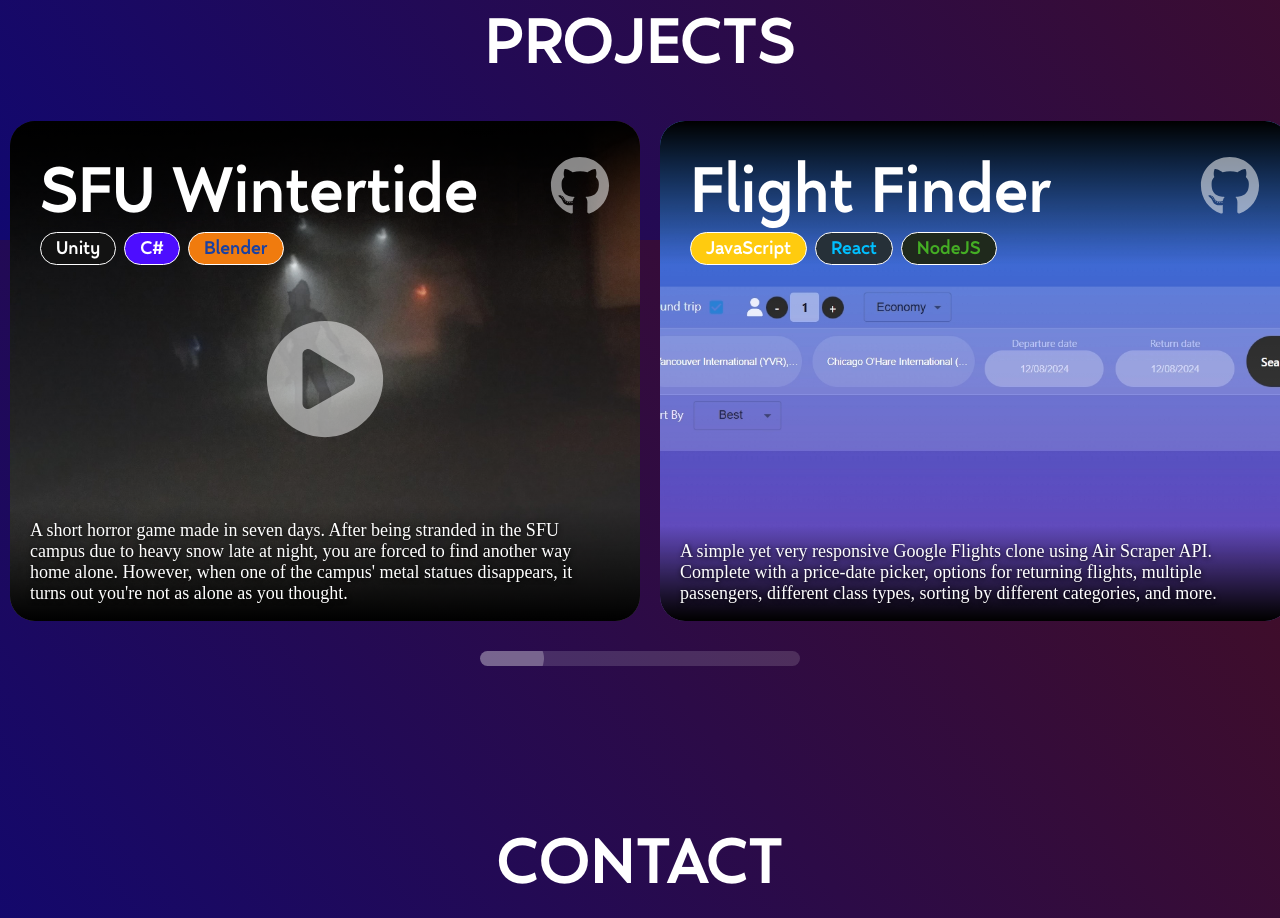
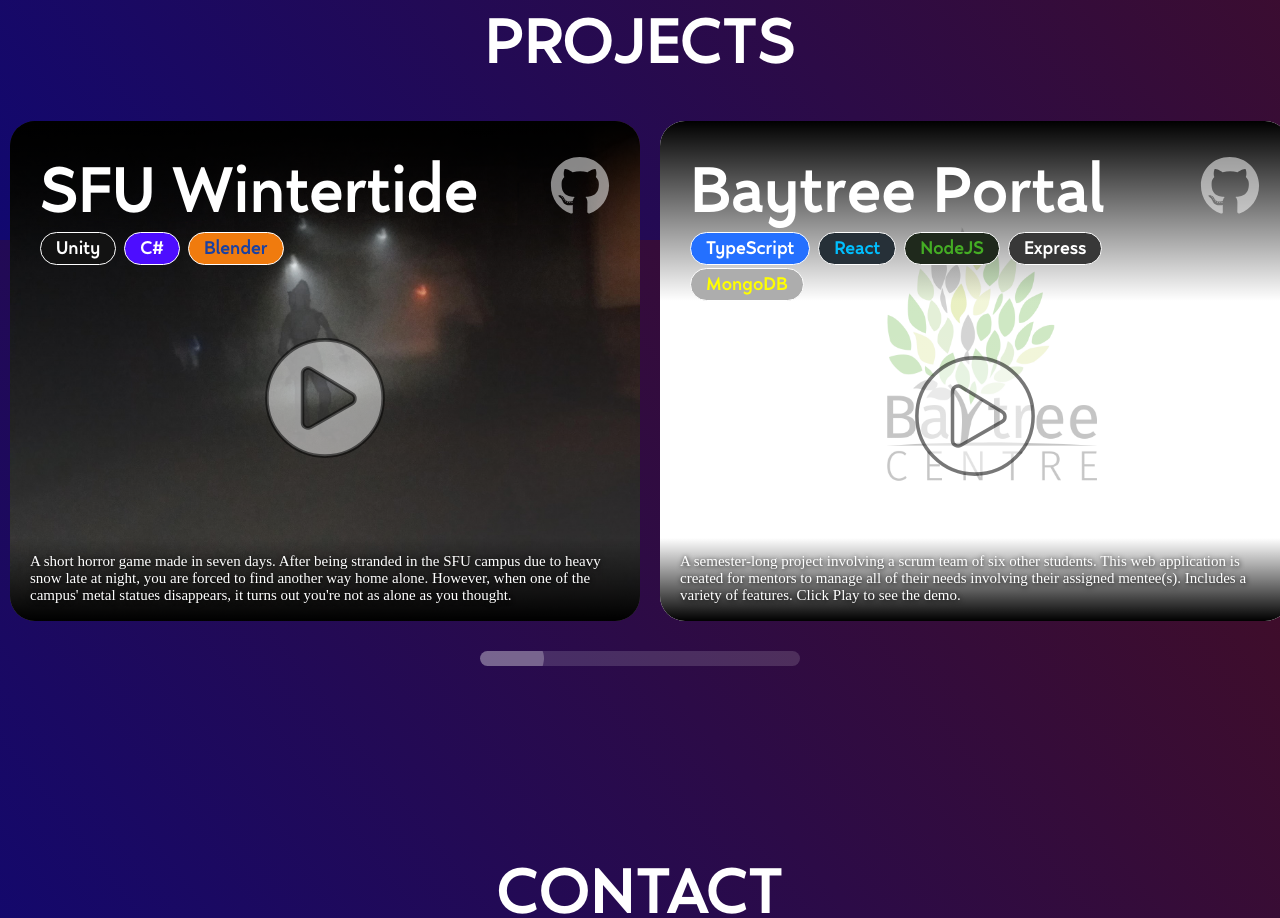
Before and after one commit to pedrogaldfreitas/personal-site, a React (Create React App) app: page / in a window 1280 px wide. Shown: the part 2960-3878 px from the top of the page. Built offline with nearby package versions, Linux system fonts and the light colour scheme.

Commit message:
Site Update: Video playback added for projects

```diff
--- a/package.json
+++ b/package.json
@@ -13,12 +13,14 @@
     "react-google-recaptcha": "^3.1.0",
     "react-helmet": "^6.1.0",
     "react-icons": "^5.4.0",
+    "react-player": "^2.16.0",
     "react-router-dom": "^7.4.0",
     "react-scripts": "5.0.1",
     "react-spring": "^9.7.5",
     "react-svg": "^16.2.0",
     "react-unity-webgl": "^9.8.0",
     "react-vertical-timeline-component": "^3.5.3",
+    "react-youtube": "^10.1.0",
     "sass": "^1.83.4",
     "swiper": "^11.2.1",
     "three": "^0.172.0",
--- a/src/Components/MyCarousel.js
+++ b/src/Components/MyCarousel.js
@@ -11,14 +11,39 @@
 import BaytreeCentrePic from '../Images/BaytreeCentre.png'
 import LCFPic from '../Images/LCF.png';
 import WorkshopPlusPic from '../Images/WorkshopPlus.png';
+import ReactPlayer from 'react-player';
+import { useRef, useState } from 'react';
 
 export default function MyCarousel() {
+    const videoRef = useRef(null);
+    const [video, setVideo] = useState({
+        title: '',
+        url: ''
+    });
+
     const footers = {
         SFUWintertide: "A short horror game made in seven days. After being stranded in the SFU campus due to heavy snow late at night, you are forced to find another way home alone. However, when one of the campus' metal statues disappears, it turns out you're not as alone as you thought.",
         Skyscrapper: "A simple yet very responsive Google Flights clone using Air Scraper API. Complete with a price-date picker, options for returning flights, multiple passengers, different class types, sorting by different categories, and more.",
-        BaytreeCentre: "A semester-long project involving a scrum team of six other students. This web application is created for mentors to manage all of their needs involving their assigned mentee(s). They can view their session history, clock in/out of sessions, complete monthly questionnaires, access Baytree Centre resources, and receive notifications from Baytree admins.",
+        BaytreeCentre: "A semester-long project involving a scrum team of six other students. This web application is created for mentors to manage all of their needs involving their assigned mentee(s). Includes a variety of features. Click Play to see the demo.",
         LCF: "An upcoming indie game about a summer camp haunted by an enigmatic native tribe. With many mechanics implemented pertaining to top-down 2D combat, platforming, object interactions, animation, and physics in general, this is my most developed project to date. Playable demo coming soon.",
         WorkshopPlus: "Workshop+ is a virtual platform that brings the university workshop experience online. Students join with a code, select a course and assignment, and access past TA-led help videos or request live assistance. TAs can set availability across multiple workshops, ensuring targeted support.",
+    }
+
+    function SetCarouselVideo(videoid) {
+        switch (videoid) {
+            case 'baytree':
+                setVideo({
+                    title: 'Demo: Baytree Centre Mentor Portal',
+                    url: '/Videos/BaytreeCentre.mp4'
+                })
+                break;
+        }
+
+        setTimeout(() => {
+            const videoPosition = videoRef.current.getBoundingClientRect().top + window.scrollY;
+            const offset = -125;
+            window.scrollTo({ top: videoPosition + offset, behavior: "smooth" });
+        }, 500);
     }
 
     return (
@@ -46,10 +71,10 @@
                     <ProjectSlide title="SFU Wintertide" techUsed={["Unity", "C#", "Blender"]} githubLink="https://github.com/pedrogaldfreitas/sfuwintertide" footerText={footers["SFUWintertide"]} img={SFUWintertidePic} playable={true} playableText={'Play!'} onClickPlay={() => window.open("https://doctorcrawfish.itch.io/sfuwintertide", "_blank")}/>
                 </SwiperSlide>
                 <SwiperSlide>
-                    <ProjectSlide title="Flight Finder" techUsed={["JavaScript", "React", "NodeJS"]} githubLink="https://github.com/pedrogaldfreitas/google-flights-clone" footerText={footers["Skyscrapper"]} img={SkyscrapperPic}/>
+                    <ProjectSlide title="Baytree Portal" techUsed={["TypeScript", "React", "NodeJS", "Express", "MongoDB"]} githubLink="https://github.com/Earth-373/baytree-centre-app" footerText={footers["BaytreeCentre"]} img={BaytreeCentrePic} playable={true} playableText={'Play Demo'} onClickPlay={() => SetCarouselVideo('baytree')}/>
                 </SwiperSlide>
                 <SwiperSlide>
-                    <ProjectSlide title="Baytree Mentor Portal" techUsed={["TypeScript", "React", "NodeJS", "Express", "MongoDB"]} githubLink="https://github.com/Earth-373/baytree-centre-app" footerText={footers["BaytreeCentre"]} img={BaytreeCentrePic}/>
+                    <ProjectSlide title="Flight Finder" techUsed={["JavaScript", "React", "NodeJS"]} githubLink="https://github.com/pedrogaldfreitas/google-flights-clone" footerText={footers["Skyscrapper"]} img={SkyscrapperPic}/>
                 </SwiperSlide>
                 <SwiperSlide>
                     <ProjectSlide title="Occult Cascadia" techUsed={["Unity", "C#"]} githubLink="https://github.com/pedrogaldfreitas/CampGame" footerText={footers["LCF"]} img={LCFPic}/>
@@ -59,6 +84,15 @@
                 </SwiperSlide>
             </Swiper>
             <div className="swiper-pagination"></div>
+            <div className="video-container" ref={videoRef}>
+                <ReactPlayer
+                    url={video.url}
+                    controls
+                    width="100%"
+                    height="auto"
+                />
+                <div className="video-title">{video.title}</div>
+            </div>
         </div>
     );
 };
--- a/src/Styles/carousel.scss
+++ b/src/Styles/carousel.scss
@@ -7,6 +7,28 @@
 .carousel-container {
     justify-items: center;
     width: -webkit-fill-available;
+
+    .video-container {
+        width: 60%;
+        margin-top: 30px;
+
+        @media (max-width: 1250px) {
+            width: 90%;
+        }
+
+        video {
+            border-radius: 30px;
+        }
+
+        .video-title {
+            font-family: 'Nyata FTR';
+            color: rgba(255, 255, 255, 0.623);
+            font-size: 30px;
+            margin-top: 15px;
+        }
+
+
+    }
 }
 
 .slide-style {
@@ -46,7 +68,7 @@
             background: linear-gradient(to bottom, rgb(0 0 0 / 100%), transparent);
             border-radius: 25px 25px 0 0;
 
-            @media (max-width: 1060px) {
+            @media (max-width: 1130px) {
                 font-size: 50px;
             }
 
@@ -86,7 +108,7 @@
             font-family: 'Nyata FTR';
             width: fit-content;
             align-self: center;
-
+            transition: (text-shadow 0.1s ease);
 
             .icon {
                 font-size: 120px;
@@ -94,12 +116,26 @@
                 margin-top: 25px;
                 padding-bottom: 5px;
                 transition: (font-size 0.1s ease), (color 0.1s ease);
+
+                @media (max-width: 530px) {
+                    font-size: 100px;
+                }
+
+                path, circle, rect {
+                    stroke: rgba(0, 0, 0, 0.534);
+                    stroke-width: 15;
+                    transition: (stroke 0.1s ease), (stroke-width 0.1s ease);
+                }
             }
 
             .playable-text {
-                font-size: 30px;
+                font-size: 25px;
                 color: rgba(255, 255, 255, 0);
                 transition: (font-size 0.1s ease), (color 0.1s ease);
+
+                @media (max-width: 530px) {
+                    font-size: 15px;
+                }
             }
 
             &:hover {
@@ -107,10 +143,24 @@
                     color: white;
                     cursor: pointer;
                     font-size: 135px;
+
+                    @media (max-width: 530px) {
+                        font-size: 115px;
+                    }
+
+                    path, circle, rect {
+                        stroke: black;
+                        stroke-width: 5;
+                    }
                 }
 
                 .playable-text {
                     color: white;
+                    text-shadow:
+                        -2px -2px 0 black,
+                        2px -2px 0 black,
+                        -2px  2px 0 black,
+                        2px  2px 0 black;
                 }
             }
         }
@@ -132,9 +182,15 @@
             width: 100%;
             text-shadow: 0.5px 0.5px 5px black;
 
-            @media (max-width: 540px) {
+            @media (max-width: 1370px) {
                 font-size: 15px;
                 padding-right: 20px;
+            }
+
+            @media (max-width: 530px) {
+                padding-left: 15px;
+                padding-right: 15px;
+                font-size: 14px;
             }
         }
     }
--- a/src/Styles/tech-badge.scss
+++ b/src/Styles/tech-badge.scss
@@ -5,4 +5,8 @@
     margin-right: 8px;
     padding: 5px 15px;
     margin-top: 3px;
+
+    @media (max-width: 475px) {
+        font-size: 15px;
+    }
 }
```
Also changed, not shown: 2 other files (tests, documents, lock files or other folders).
